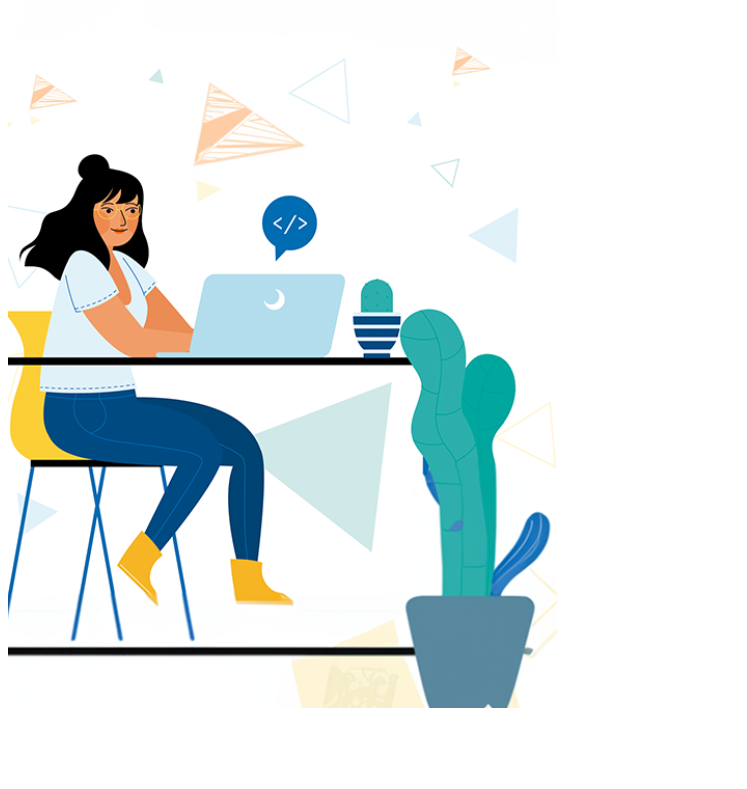
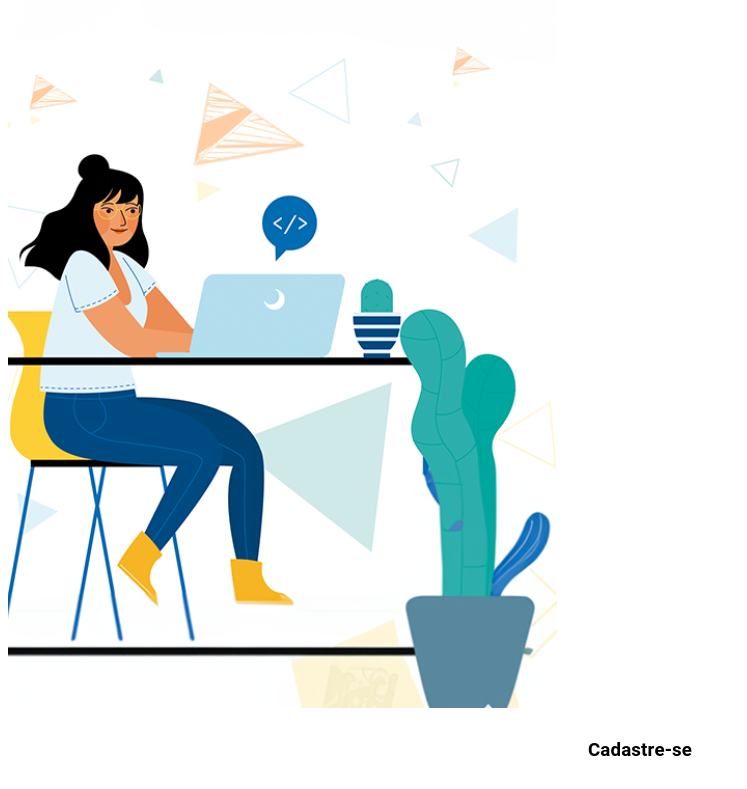
Before and after one commit to gabrielisantos-dev/Hackathon-Orange-Juice, a React (Vite) app in the folder frontend-orange/: page / in a window 1280 px wide. Shown: the part 445-1234 px from the top of the page, without its empty margins (0-747 px from the left). Before the commit the page ends 1165 px from the top, so only its background shows below. Built offline with nearby package versions, Linux system fonts and the light colour scheme.

Commit message:
feat: text register on screen

```diff
--- a/frontend-orange/src/App.jsx
+++ b/frontend-orange/src/App.jsx
@@ -2,6 +2,7 @@
 import TextoTelaLogin from "./components/TextoTelaLogin"
 import CadastroForms from "./components/CadastroForms";
 import ImagemCadastro from "../src/components/ImagemCadastro";
+import TextCadastro from "../src/components/TextCadastro";
 
 function App() {
 
@@ -12,6 +13,7 @@ function App() {
       <TextoTelaLogin variant='h3'/>
       <CadastroForms/>
       <ImagemCadastro/>
+      <TextCadastro/>
     </>
   )
 }
--- a/frontend-orange/src/components/CadastroForms.jsx
+++ b/frontend-orange/src/components/CadastroForms.jsx
@@ -72,7 +72,7 @@ const CadastroFormulario = () => {
       >
         CADASTRAR
       </Button>
-      {mensagem && <Typography style={{ marginTop: 20, color: 'green' }}>{mensagem}</Typography>}
+      {mensagem && <Typography style={{ color: 'green' }}>{mensagem}</Typography>}
     </form>
   );
 };
--- /dev/null
+++ b/frontend-orange/src/components/TextCadastro.jsx
@@ -0,0 +1,19 @@
+import { Box,Typography } from '@mui/material';
+
+const textCadastro = () => {
+    return (
+        <Box>
+            <Typography
+            font='Roboto'
+            weigth='400'
+            size='48px'
+            lineHeight='40px'
+            align='center'
+            >
+                <h3 className="register">Cadastre-se</h3>
+            </Typography>
+        </Box>
+    );
+}
+
+export default textCadastro;
```
